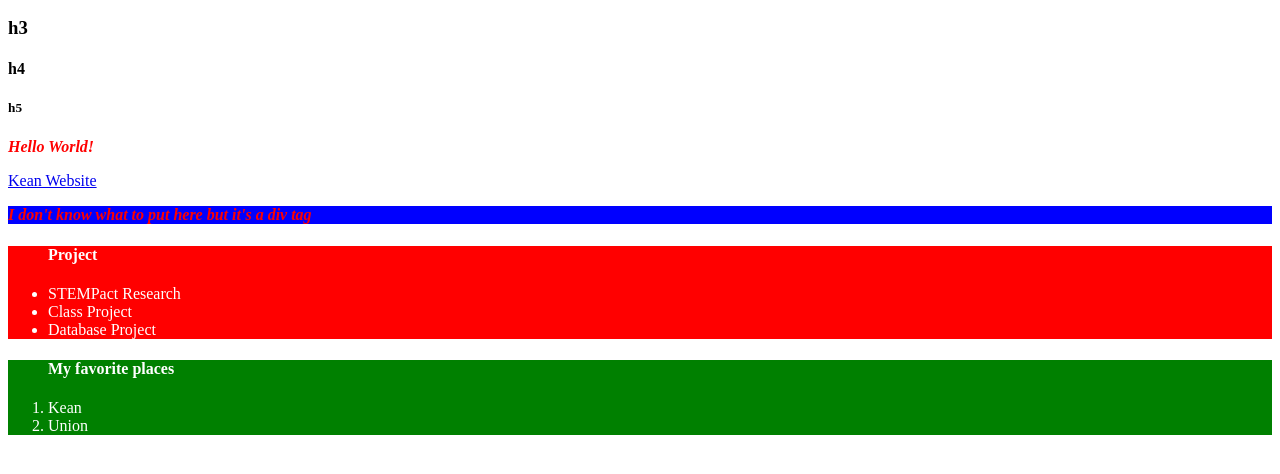
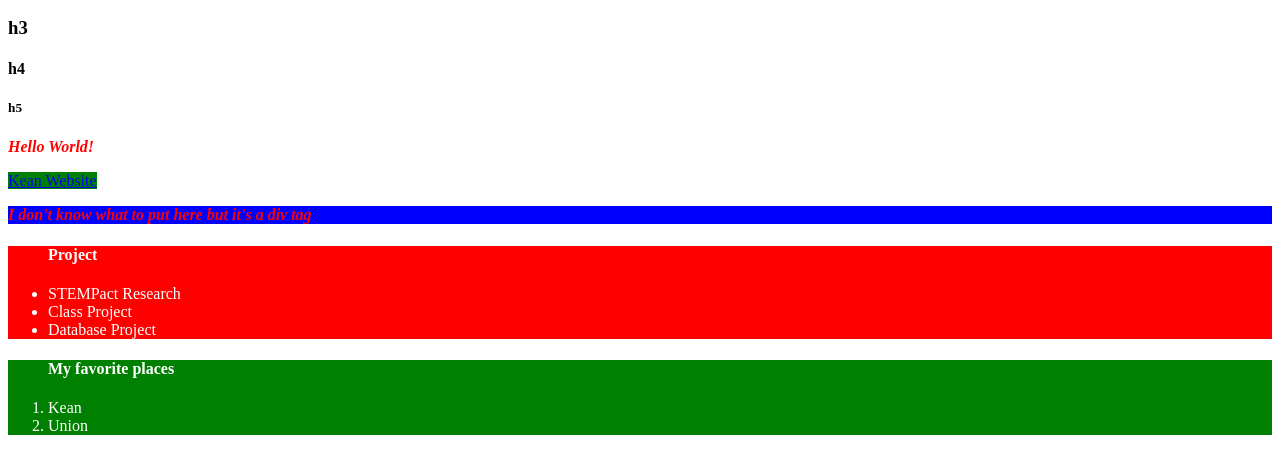
Before and after one commit to tyamz/tyamz.github.io, a plain HTML site: page index.html in a window 1280 px wide. Shown: the part 110-584 px from the top of the page. Drawn offline with Linux system fonts and the light colour scheme.

Commit message:
added .favorites to a

```diff
--- a/index.html
+++ b/index.html
@@ -11,7 +11,7 @@
 		<h4>h4</h4>
 		<h5>h5</h5>
 		<p>Hello World!</p>
-		<a href="https://www.kean.edu">Kean Website</a>
+		<a class="favorites" href="https://www.kean.edu">Kean Website</a>
 
 		<div>
 			<p>I don't know what to put here but it's a div tag</p>
```
